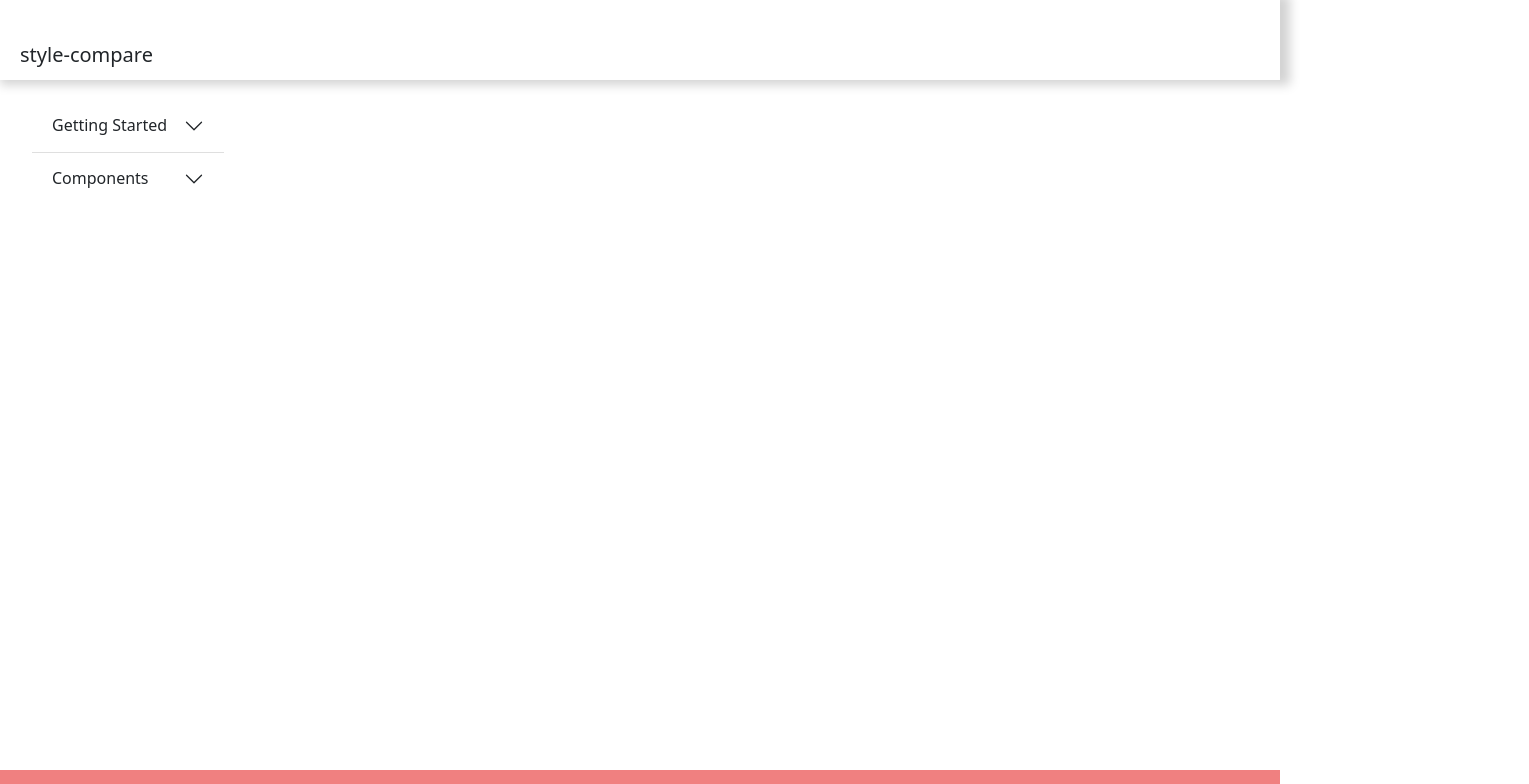
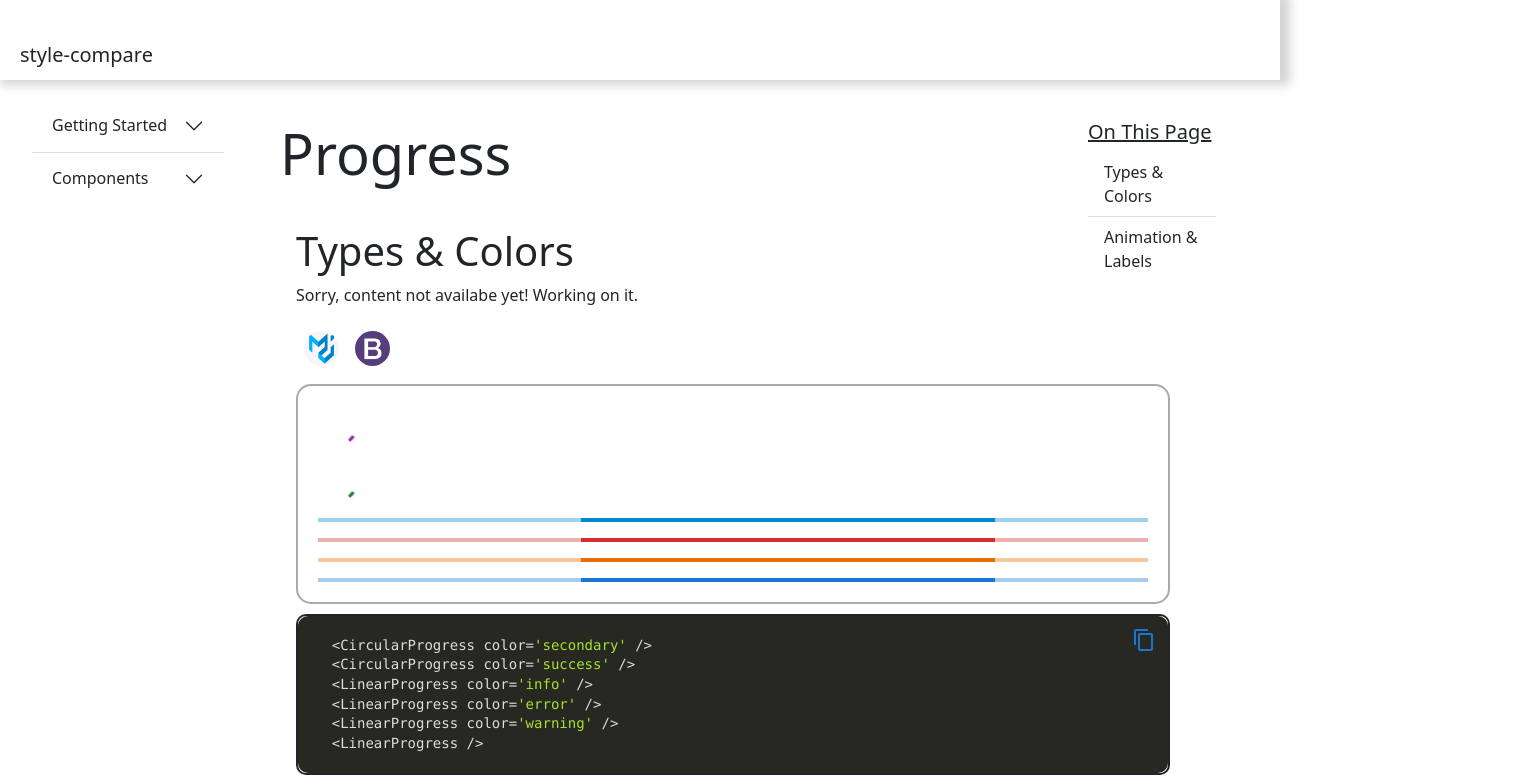
Before and after one commit to goyal-Dushi/style-compare, a React (Create React App) app: page /progress in a window 1280 px wide. Shown: the top 784 px of the page, 1529 px wide, since content can reach past the window. Built offline with nearby package versions, Linux system fonts and the light colour scheme.

Commit message:
added progress bar page route

```diff
--- a/src/App.js
+++ b/src/App.js
@@ -9,6 +9,7 @@ import LeftSideNav from "./components/LeftSideNav";
 import Bootstrap from "./assets/img/bootstrap.png";
 import Material from "./assets/img/material.png";
 import Home from "./pages/Home";
+import Progress from "./pages/Progress";
 
 export const TypeContext = createContext();
 
@@ -26,6 +27,7 @@ function App() {
               <Route path={"/chips&badges"} element={<ChipBadge />} />
               <Route path={"/buttons"} element={<ButtonStyles />} />
               <Route path={"/alerts"} element={<Alerts />} />
+              <Route path={"/progress"} element={<Progress />} />
             </Routes>
           </TypeContext.Provider>
         </div>
```
